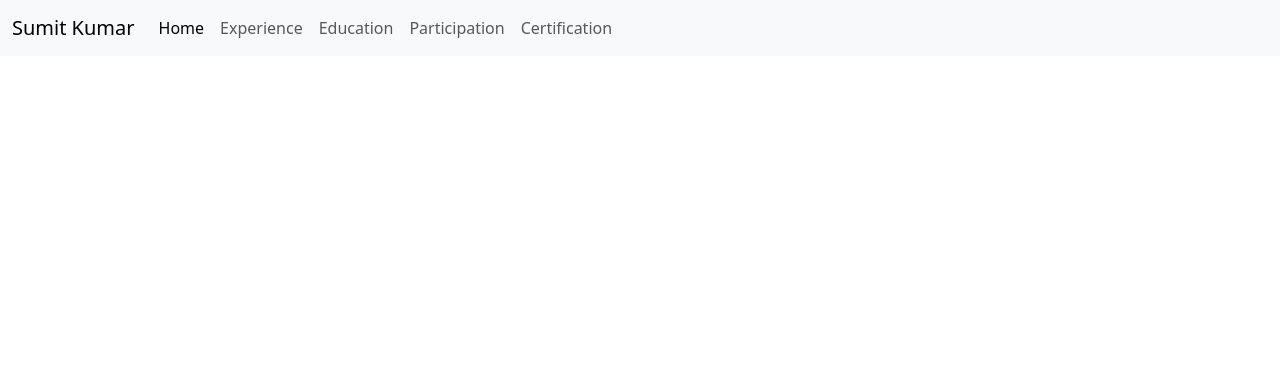
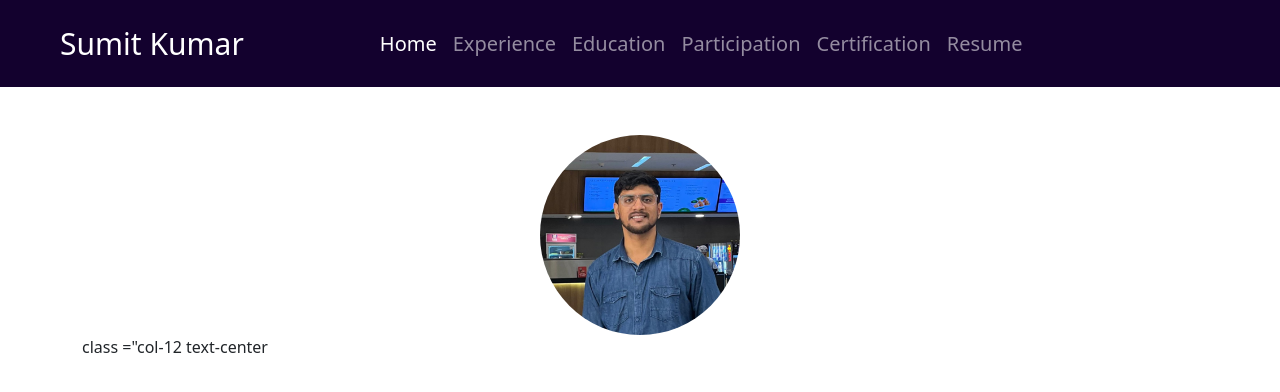
Before and after one commit to sumitkumar7677/portfolio, a Django app: page / in a window 1280 px wide. Shown: the top 392 px of the page. Run offline with Django 5.2, Linux system fonts and the light colour scheme.

Commit message:
Till Image add

```diff
--- a/resume/static/css/style.css
+++ b/resume/static/css/style.css
@@ -0,0 +1,35 @@
+.navbar-nav .nav-link:hover {
+    font-weight: bold; /* Ensures bold font on hover */
+    color: #ffffff;    /* White color on hover */
+}
+
+.navbar-nav .nav-link {
+    font-size: 20px; /* Sets font size for nav links */
+}
+
+.navbar-brand {
+    font-size: 30px; /* Sets font size for brand logo/text */
+}
+
+.navbar-dark {
+    background-color: rgb(19,1,46); /* Dark background color for the navbar */
+}
+
+.circular-image-container {
+    width: 200px; /* Adjust as needed */
+    height: 200px;
+    overflow: hidden;
+    border-radius: 50%;
+    display: flex;
+    justify-content: center;
+    align-items: center;
+    background-color:2px solid #f0f0f0; /* Light background color */
+    position: relative;
+}
+
+.circular-image {
+    width: 120%;
+    height: auto;
+    display :block;
+
+}
--- a/resume/templates/base.html
+++ b/resume/templates/base.html
@@ -16,9 +16,7 @@
 <body>
     {% include "navbar.html" %}
     <div class="container">
-        {% block content %}
-        <!-- Your page-specific content goes here -->
-        {% endblock %}
+        {% block content %} {% endblock %}
     </div>
 
     <script src="https://cdn.jsdelivr.net/npm/bootstrap@5.3.3/dist/js/bootstrap.bundle.min.js"
--- a/resume/templates/home.html
+++ b/resume/templates/home.html
@@ -1,14 +1,12 @@
-<!-- <!doctype html>
-<html lang="en">
-  <head>
-    <meta charset="utf-8">
-    <meta name="viewport" content="width=device-width, initial-scale=1">
-    <title>Bootstrap demo</title>
-    <link href="https://cdn.jsdelivr.net/npm/bootstrap@5.3.3/dist/css/bootstrap.min.css" rel="stylesheet" integrity="sha384-QWTKZyjpPEjISv5WaRU9OFeRpok6YctnYmDr5pNlyT2bRjXh0JMhjY6hW+ALEwIH" crossorigin="anonymous">
-  </head>
-  <body>
-    <h1>Hello, world!</h1>
-    <script src="https://cdn.jsdelivr.net/npm/bootstrap@5.3.3/dist/js/bootstrap.bundle.min.js" integrity="sha384-YvpcrYf0tY3lHB60NNkmXc5s9fDVZLESaAA55NDzOxhy9GkcIdslK1eN7N6jIeHz" crossorigin="anonymous"></script>
-  </body>
-</html> -->
 {% extends "base.html" %}
+{% block content %}
+{% load static %}
+<div class="row my-5">
+    <div class="col-12 d-flex justify-content-center align-items-center">
+        <div class="circular-image-container">
+            <img class="circular-image" src="{% static 'images/image3.png' %}" alt="Image"> <!-- New class for image -->
+        </div>
+    </div>
+    <div> class ="col-12 text-center</div>
+</div>
+{% endblock %}
--- a/resume/templates/navbar.html
+++ b/resume/templates/navbar.html
@@ -1,6 +1,6 @@
-<nav class="navbar navbar-expand-lg bg-body-tertiary">
+<nav class="navbar navbar-expand-lg navbar-dark">
     <div class="container-fluid">
-      <a class="navbar-brand" href="#">Sumit Kumar</a>
+      <a class="navbar-brand ms-5 m-2" style="padding-right:120px;" href="#">Sumit Kumar</a>
       <button class="navbar-toggler" type="button" data-bs-toggle="collapse" data-bs-target="#navbarNav" aria-controls="navbarNav" aria-expanded="false" aria-label="Toggle navigation">
         <span class="navbar-toggler-icon"></span>
       </button>
@@ -21,6 +21,9 @@
           <li class="nav-item">
             <a class="nav-link" href="#">Certification</a>
           </li>
+          <li class="nav-item">
+            <a class="nav-link" href="#">Resume</a>
+          </li>
         </ul>
       </div>
     </div>
```
Also changed, not shown: resume/static/images/image.jpg (added), resume/static/images/image3.png (added).
